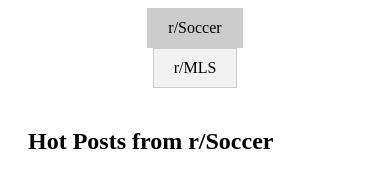
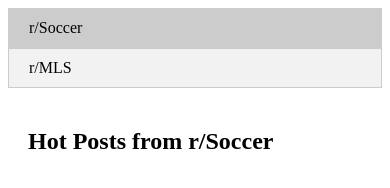
Before and after one commit to Suthanmai/soccermls.github.io, a plain HTML site: page index.html in a window 390 px wide. Drawn offline with nearby package versions, Linux system fonts and the light colour scheme; no server answers.

Commit message:
Update index.html

```diff
--- a/index.html
+++ b/index.html
@@ -10,6 +10,7 @@
       display: flex;
       justify-content: center;
       align-items: center;
+      flex-wrap: wrap;
     }
 
     .tab {
@@ -17,6 +18,7 @@
       background-color: #f2f2f2;
       border: 1px solid #ccc;
       cursor: pointer;
+      flex: 1 1 50%; /* Display tabs in two columns */
     }
 
     .tab.active {
@@ -33,10 +35,15 @@
       display: block;
     }
 
+    /* Post styles */
+    .tab-content ul {
+      margin-bottom: 10px; /* Add more space between each post */
+    }
+
     /* Responsive styles */
     @media (max-width: 480px) {
-      .tab-container {
-        flex-direction: column;
+      .tab {
+        flex: 1 1 100%; /* Display tabs in a single column on mobile devices */
       }
     }
   </style>
```
